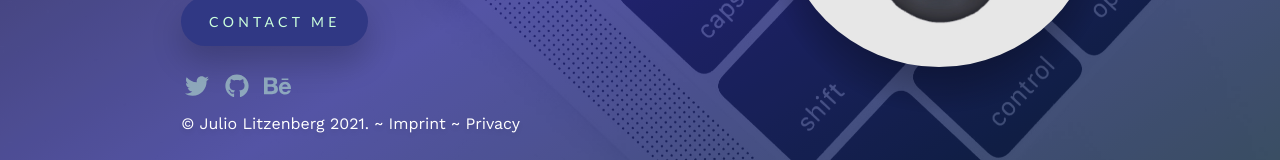
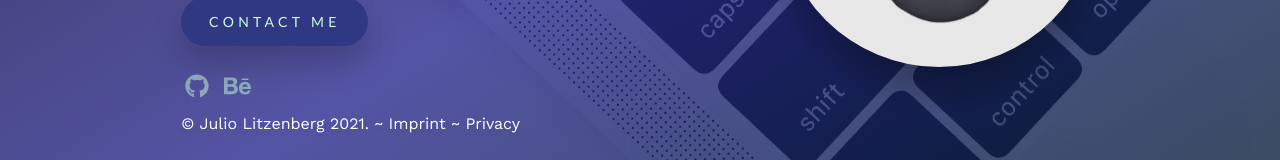
Before and after one commit to jltzbrg/jltzbrg.github.io, a website: page index.html in a window 1280 px wide. Shown: the part 493-653 px from the top of the page. Drawn offline with nearby package versions, Linux system fonts and the light colour scheme.

Commit message:
Update index.html

```diff
--- a/index.html
+++ b/index.html
@@ -66,11 +66,6 @@
         </div>
         <ul class="social">
           <li>
-            <a href="https://www.twitter.com/jltzbrg" target="_blank">
-              <i class="fab fa-twitter"></i>
-            </a>
-          </li>
-          <li>
             <a href="https://www.github.com/jltzbrg" target="_blank">
               <i class="fab fa-github"></i>
             </a>
```
